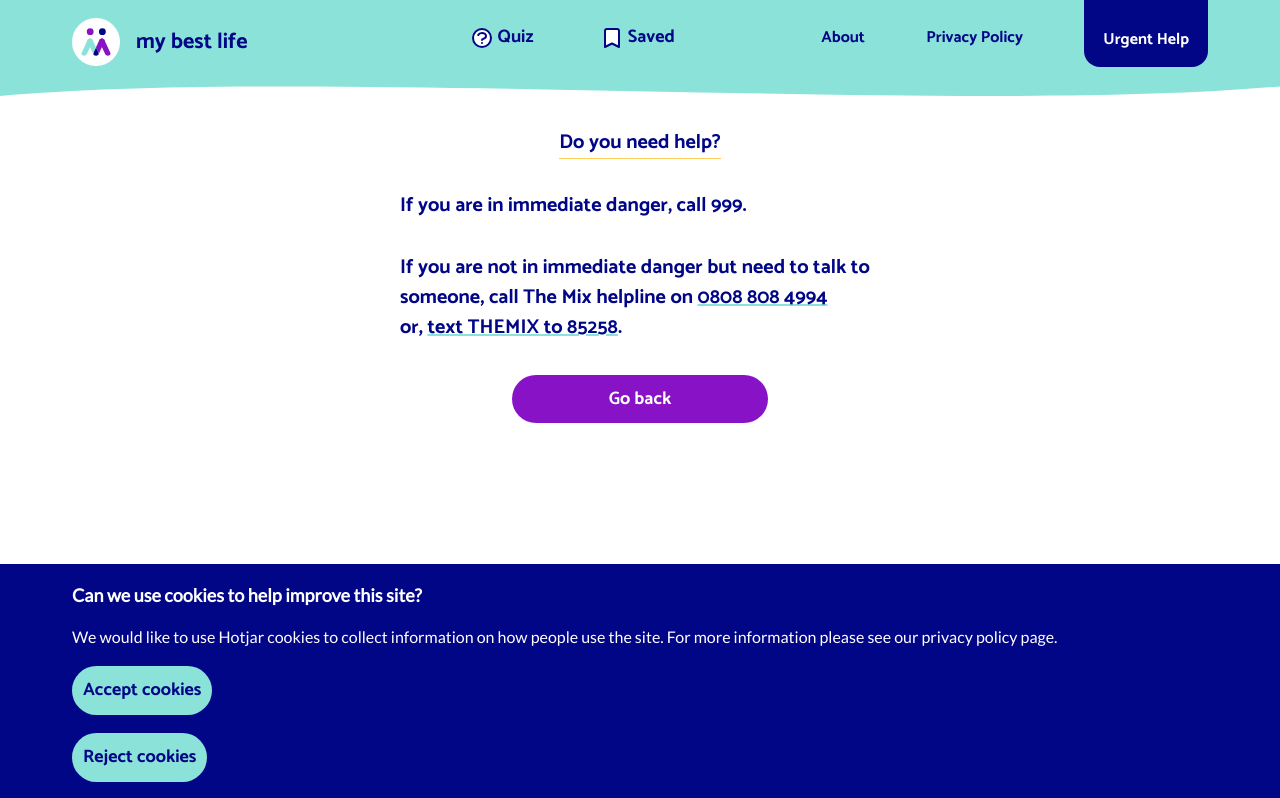
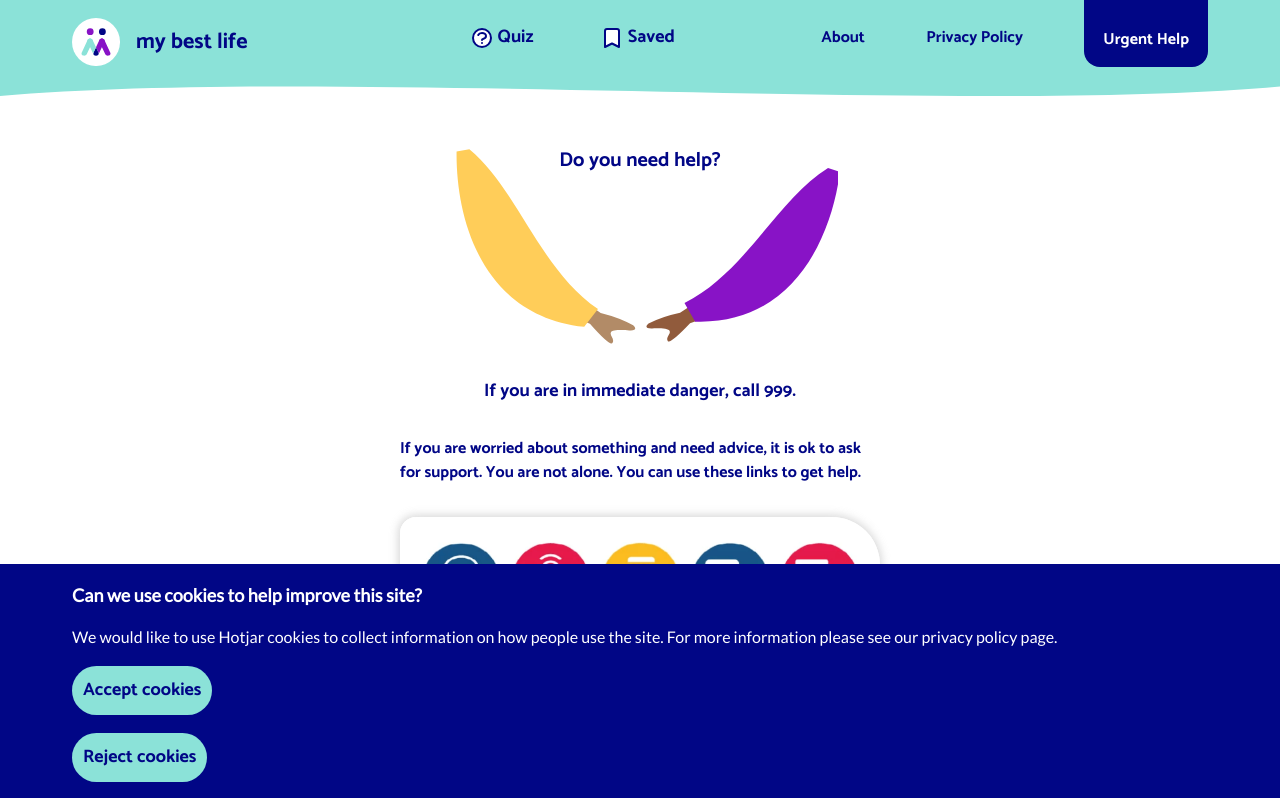
Before and after one commit to neontribe/my-best-life, a Next.js app: page /helplines in a window 1280 px wide. Shown: the top 798 px of the page. Built offline with nearby package versions, Linux system fonts and the light colour scheme.

Commit message:
feat: add helpline cards to non-quiz page

```diff
--- a/pages/helplines.tsx
+++ b/pages/helplines.tsx
@@ -1,92 +1,125 @@
+import { GetStaticProps } from 'next'
+import Link from 'next/link'
 import styled from 'styled-components'
-import Link from 'next/link'
 
-import { Layout } from '../src/Components/Layout'
+import { Layout, Content } from '../src/Components/Layout'
 import { VerticalSpacing } from '../src/Components/VerticalSpacing'
+import { getServiceData, ServiceDetail } from '../cms/services'
+import { MiniCard } from '../src/Components/MiniCard'
+import { ButtonBase } from '../src/Components/ButtonBase'
+
+interface HelplinePageProps {
+  serviceData1: ServiceDetail
+  serviceData2: ServiceDetail
+}
+
+const THE_MIX = 'the-mix-free-online-support-for-under-25s'
+const CHILDLINE = 'childline-childline'
 
 const Heading = styled.h2`
-  display: inline-block;
-  border-bottom: 1px solid ${(props) => props.theme.colours.yellow};
   font-family: 'Catamaran', sans-serif;
   font-size: ${(props) => props.theme.fontSizes.heading};
+  margin: auto;
+  margin-top: -50px;
+  max-width: 15rem;
+  text-align: center;
 `
 
+const EmergencyText = styled.p`
+  font-family: 'Catamaran', sans-serif;
+  font-size: ${(props) => props.theme.fontSizes.highlight};
+  margin: 2rem auto;
+  max-width: 30rem;
+  text-align: center;
+`
 const Text = styled.p`
   font-family: 'Catamaran', sans-serif;
-  font-size: ${(props) => props.theme.fontSizes.heading};
+  font-size: ${(props) => props.theme.fontSizes.normal};
   margin: 2rem auto;
   max-width: 30rem;
   text-align: left;
-
-  a {
-    color: ${(props) => props.theme.colours.blue};
-    text-decoration-color: ${(props) => props.theme.colours.aqua};
-    box-sizing: border-box;
-    height: 2px;
-  }
 `
 
-const MainBody = styled.div`
-  text-align: center;
-  width: 100%;
-  margin: 0;
-  padding: 2rem;
+const StyledLink = styled(ButtonBase)`
+  margin: auto;
+  justify-content: center;
+  max-width: calc(100% - 2rem);
+  width: 16rem;
 `
 
-const StyledLink = styled.a`
-  align-items: center;
-  background-color: ${(props) => props.theme.colours.purple};
-  border-radius: 5rem;
-  border: 3px solid transparent;
-  color: ${(props) => props.theme.colours.white};
+const ImageContainer = styled.div`
+  background-image: url('/img/hands_for_support_.svg');
+  background-size: contain;
+  background-repeat: no-repeat;
+  background-position: center center;
+  min-height: 200px;
   display: flex;
-  font-family: 'Catamaran', sans-serif;
-  font-weight: bold;
-  text-decoration: none;
-  font-size: ${(props) => props.theme.fontSizes.highlight};
-  padding: 0.5rem;
-  width: 16rem;
-  height: 3rem;
-  justify-content: center;
-  margin: 0 auto;
-  max-width: calc(100% - 2rem);
-
-  &:focus {
-    outline: 2px dashed ${(props) => props.theme.colours.blue};
-    outline-offset: 2px;
-  }
-
-  &:hover {
-    background-color: ${(props) => props.theme.colours.purple_light};
-    color: ${(props) => props.theme.colours.purple};
-    transition: 0.3s;
-  }
+  flex-direction: column;
+  margin-top: 50px;
+  padding-top: 50px;
+  overflow: hidden;
 `
 
-export const IfYouNeedHelpPage = (): JSX.Element => {
+const CardContainer = styled.div`
+  margin: auto;
+  max-width: 30rem;
+  width: 100%;
+`
+
+export const IfYouNeedHelpPage = ({
+  serviceData1,
+  serviceData2,
+}: HelplinePageProps): JSX.Element => {
   return (
     <Layout>
-      <MainBody as="main">
-        <Heading>Do you need help?</Heading>
+      <Content as="main">
+        <ImageContainer as="main">
+          <Heading>Do you need help?</Heading>
+        </ImageContainer>
+
         <VerticalSpacing />
-        <Text>If you are in immediate danger, call 999.</Text>
+
+        <EmergencyText>If you are in immediate danger, call 999.</EmergencyText>
         <Text>
-          If you are not in immediate danger but need to talk to someone, call
-          The Mix helpline on <a href="tel:0808 808 4994">0808 808 4994</a>
-          <br />
-          or, <a href="sms:85258?body=THEMIX">text THEMIX to 85258</a>.
+          If you are worried about something and need advice, it is ok to ask
+          for support. You are not alone. You can use these links to get help.
         </Text>
 
         <VerticalSpacing />
 
+        <CardContainer>
+          <MiniCard
+            id={serviceData1.id}
+            image={serviceData1.image}
+            organisation={serviceData1.organisation}
+            shortDescription={serviceData1.shortDescription}
+          />
+          <MiniCard
+            id={serviceData2.id}
+            image={serviceData2.image}
+            organisation={serviceData2.organisation}
+            shortDescription={serviceData2.shortDescription}
+          />
+        </CardContainer>
+
         <Link href="/" passHref>
           <StyledLink>{'Go back'}</StyledLink>
         </Link>
-      </MainBody>
-
-      <VerticalSpacing />
+        <VerticalSpacing />
+      </Content>
     </Layout>
   )
 }
 
 export default IfYouNeedHelpPage
+
+export const getStaticProps: GetStaticProps = async () => {
+  const serviceData1 = getServiceData(THE_MIX)
+  const serviceData2 = getServiceData(CHILDLINE)
+  return {
+    props: {
+      serviceData1,
+      serviceData2,
+    },
+  }
+}
```
